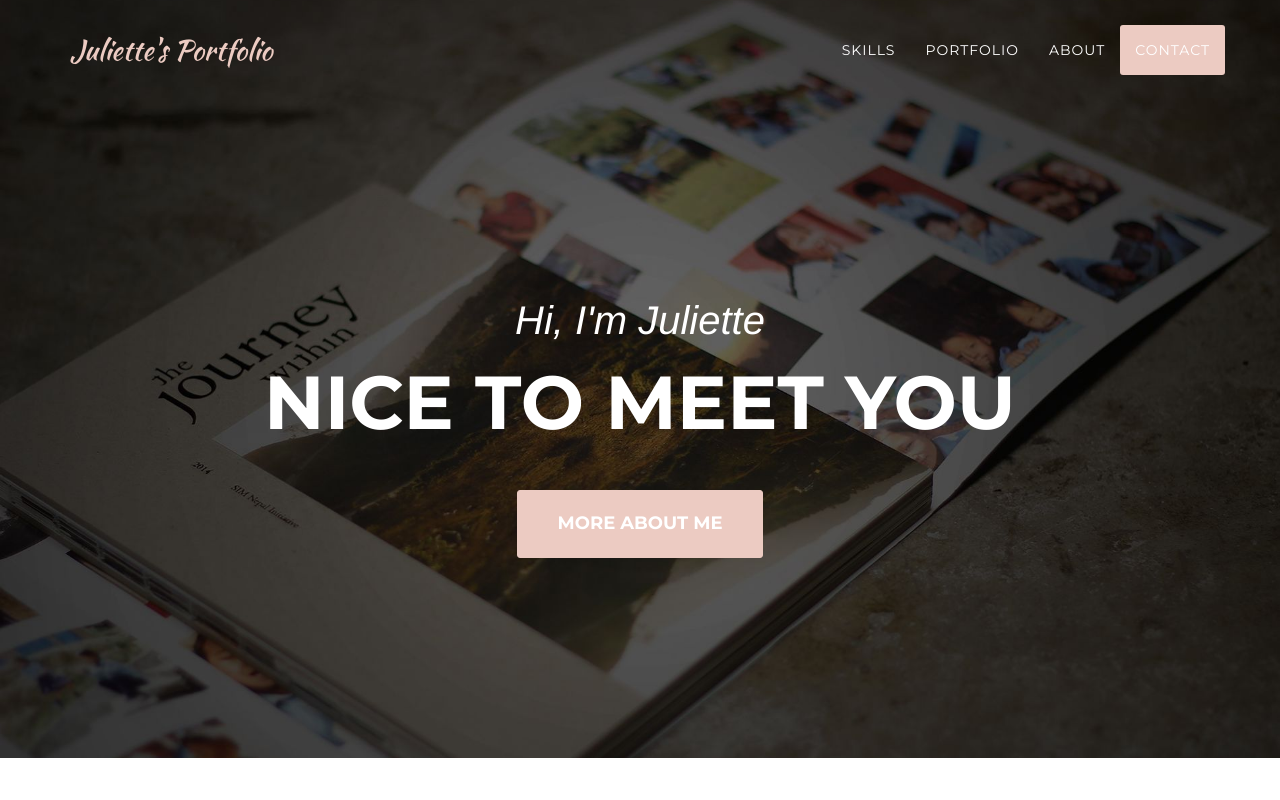
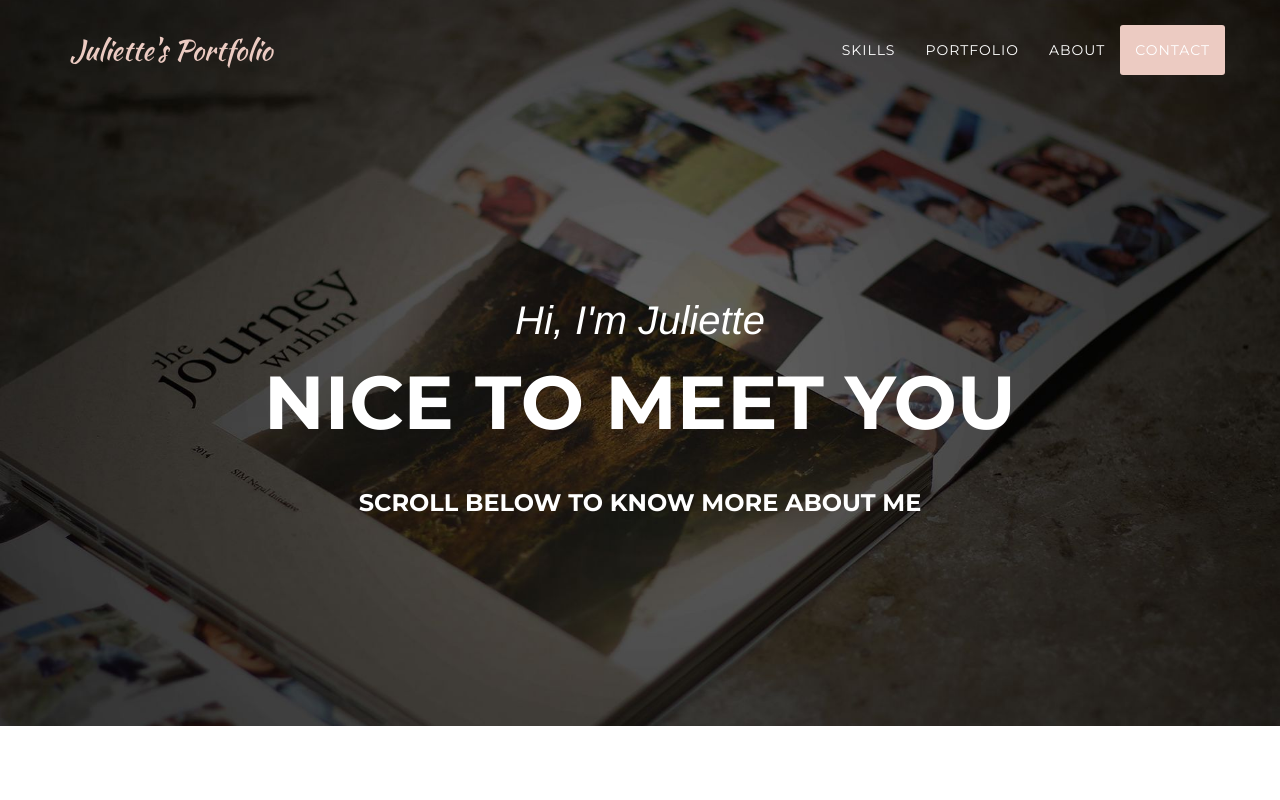
Before and after one commit to juliettesuvitha/juliettesuvitha.github.io, a website: page index.html in a window 1280 px wide. Shown: the top 800 px of the page. Drawn offline with nearby package versions, Linux system fonts and the light colour scheme; a web font is replaced by a local one.

Commit message:
header button removed

```diff
--- a/index.html
+++ b/index.html
@@ -78,7 +78,7 @@
             <div class="intro-text">
                 <div class="intro-lead-in">Hi, I'm Juliette</div>
                 <div class="intro-heading">Nice To Meet You</div>
-                <a href="#skills" class="page-scroll btn btn-xl">More about me</a>
+                <h3> Scroll below to know more about me </h3>
             </div>
         </div>
     </header>
```
